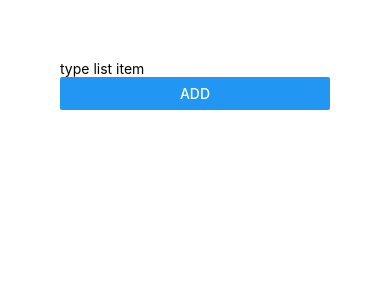
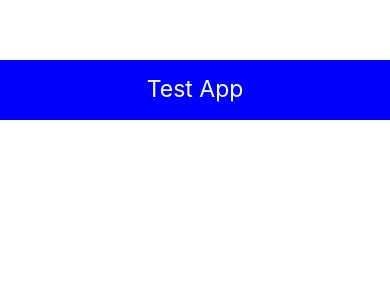
Before and after one commit to adamsl22/Expo_Exploration_App, a React Native app: screen / in a window 390 px wide. Shown: the top 300 px of the page. Built offline with nearby package versions, Linux system fonts and the light colour scheme.

Commit message:
shopper start

```diff
--- a/App.js
+++ b/App.js
@@ -1,12 +1,12 @@
 import React, {useState} from 'react';
 import { StyleSheet, Text, View, TextInput, Button } from 'react-native';
+import Header from './components/Header';
 
 export default function App() {
   // const [outputText, setOutputText] = useState('text')
   return (
     <View style={styles.container}>
-      <TextInput placeholder='type list item'/>
-      <Button title='Add' style={styles.textbox}/>
+      <Header />
     </View>
   );
 }
@@ -15,7 +15,7 @@ export default function App() {
 // write flexible code that checks device size and automatically adjusts
 const styles = StyleSheet.create({
   container: {
-    padding: 60,
+    paddingTop: 60,
     flex: 1,
     backgroundColor: '#fff',
     // alignItems: 'center',
--- /dev/null
+++ b/components/Header.js
@@ -0,0 +1,23 @@
+import React from 'react';
+import {View, Text, StyleSheet, TouchableWithoutFeedback} from 'react-native';
+
+export default function Header(){
+    return(
+        <View style={styles.header}>
+            <Text style={styles.text}>Test App</Text>
+        </View>
+    );
+};
+
+const styles = StyleSheet.create({
+    header: {
+        height: 60,
+        padding: 15,
+        backgroundColor: 'blue'
+    },
+    text: {
+        color: 'white',
+        fontSize: 23,
+        textAlign: 'center'
+    }
+})
```
